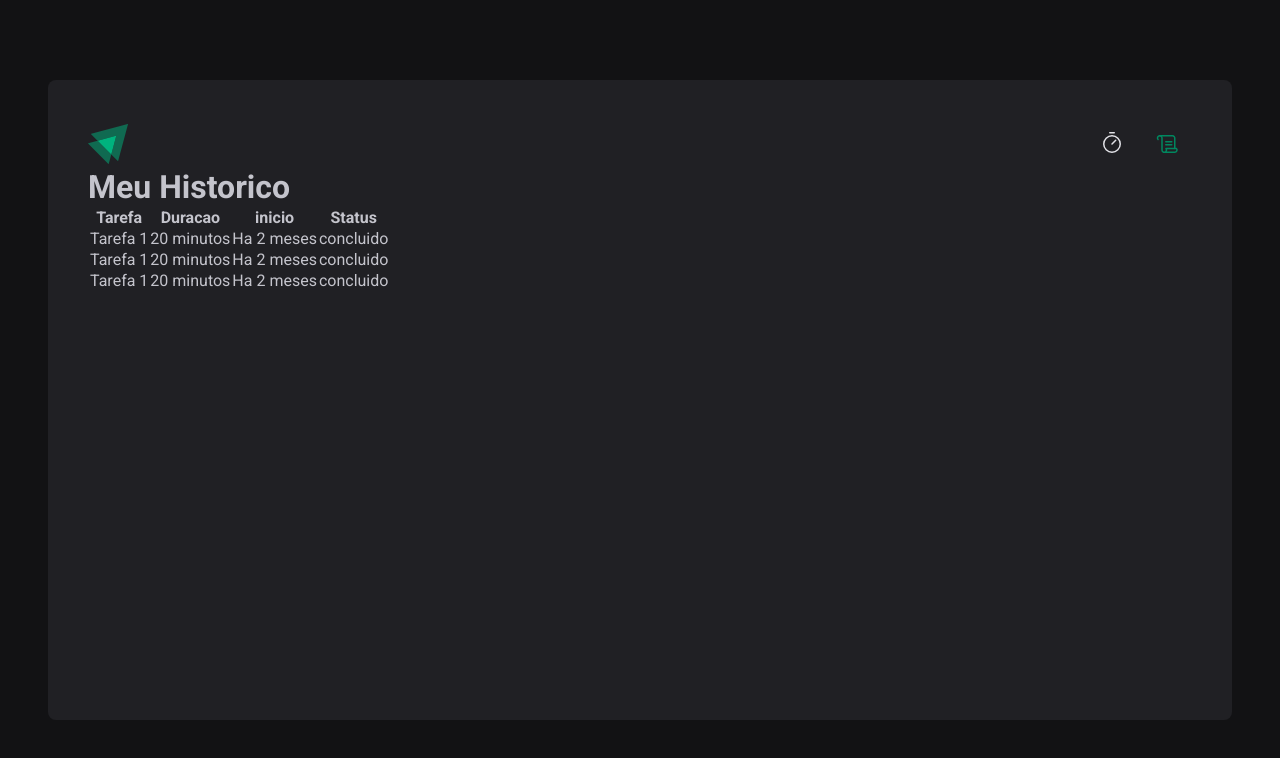
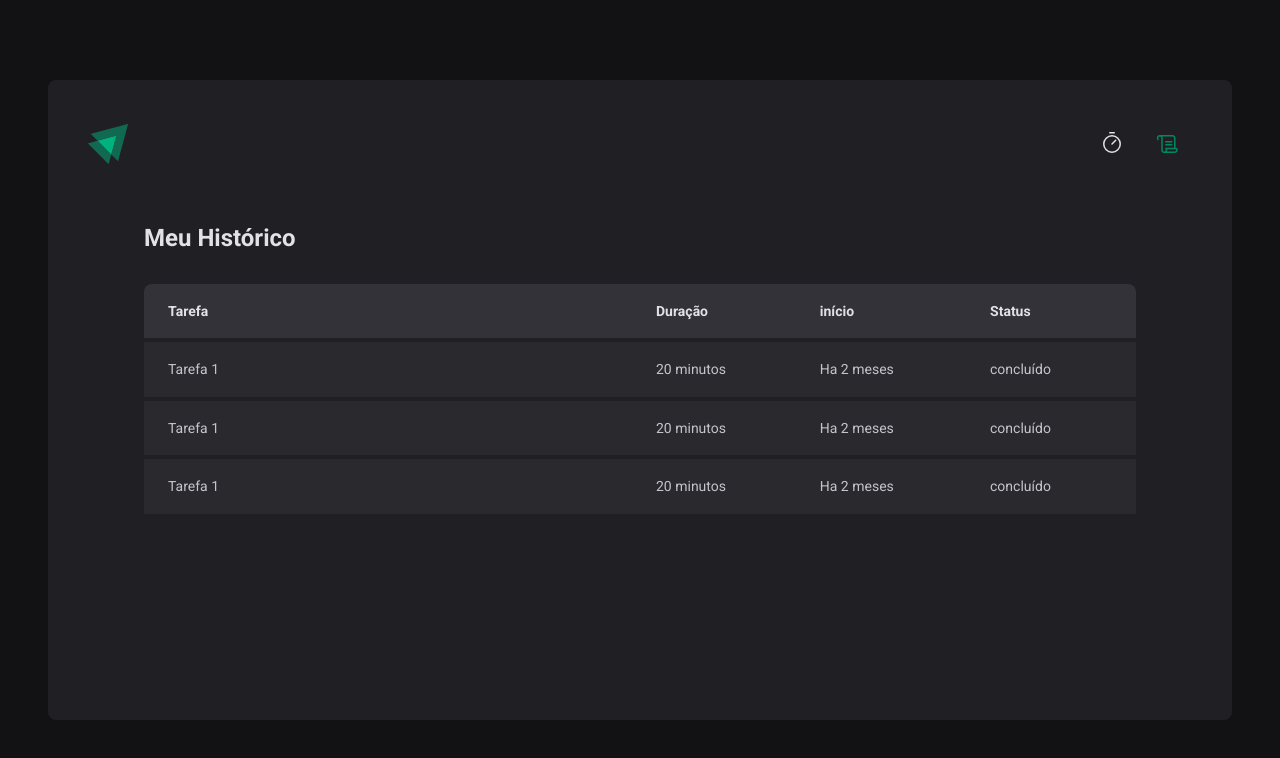
Before and after one commit to georgearmando/ignite-timer-web, a React (Vite) app: page /history in a window 1280 px wide. Shown: the top 758 px of the page. Built offline with nearby package versions, Linux system fonts and the light colour scheme.

Commit message:
create history page

```diff
--- a/src/pages/History/index.tsx
+++ b/src/pages/History/index.tsx
@@ -3,15 +3,15 @@
 export function History() {
   return (
     <HistoryContainer>
-      <h1>Meu Historico</h1>
+      <h1>Meu Histórico</h1>
 
       <HistoryList>
         <table>
           <thead>
             <tr>
               <th>Tarefa</th>
-              <th>Duracao</th>
-              <th>inicio</th>
+              <th>Duração</th>
+              <th>início</th>
               <th>Status</th>
             </tr>
           </thead>
@@ -20,19 +20,19 @@
               <td>Tarefa 1</td>
               <td>20 minutos</td>
               <td>Ha 2 meses</td>
-              <td>concluido</td>
+              <td>concluído</td>
             </tr>
             <tr>
               <td>Tarefa 1</td>
               <td>20 minutos</td>
               <td>Ha 2 meses</td>
-              <td>concluido</td>
+              <td>concluído</td>
             </tr>
             <tr>
               <td>Tarefa 1</td>
               <td>20 minutos</td>
               <td>Ha 2 meses</td>
-              <td>concluido</td>
+              <td>concluído</td>
             </tr>
           </tbody>
         </table>
--- a/src/pages/History/styles.ts
+++ b/src/pages/History/styles.ts
@@ -1,4 +1,61 @@
 import styled from 'styled-components'
 
-export const HistoryContainer = styled.div``
-export const HistoryList = styled.div``
+export const HistoryContainer = styled.div`
+  flex: 1;
+  padding: 3.5rem;
+
+  display: flex;
+  flex-direction: column;
+
+  h1 {
+    font-size: 1.5rem;
+    color: ${(props) => props.theme['gray-100']};
+  }
+`
+export const HistoryList = styled.div`
+  flex: 1;
+  overflow: auto;
+  margin-top: 2rem;
+
+  table {
+    width: 100%;
+    border-collapse: collapse;
+    min-width: 600px;
+
+    th {
+      background-color: ${(props) => props.theme['gray-600']};
+      padding: 1rem;
+      text-align: left;
+      color: ${(props) => props.theme['gray-100']};
+      font-size: 0.875rem;
+      line-height: 1.6;
+
+      &:first-child {
+        border-top-left-radius: 8px;
+        padding-left: 1.5rem;
+      }
+
+      &:last-child {
+        border-top-right-radius: 8px;
+        padding-right: 1.5rem;
+      }
+    }
+
+    td {
+      background-color: ${(props) => props.theme['gray-700']};
+      border-top: 4px solid ${(props) => props.theme['gray-800']};
+      padding: 1rem;
+      font-size: 0.875rem;
+      line-height: 1.6;
+
+      &:first-child {
+        width: 50%;
+        padding-left: 1.5rem;
+      }
+
+      &:last-child {
+        padding-right: 1.5rem;
+      }
+    }
+  }
+`
```
